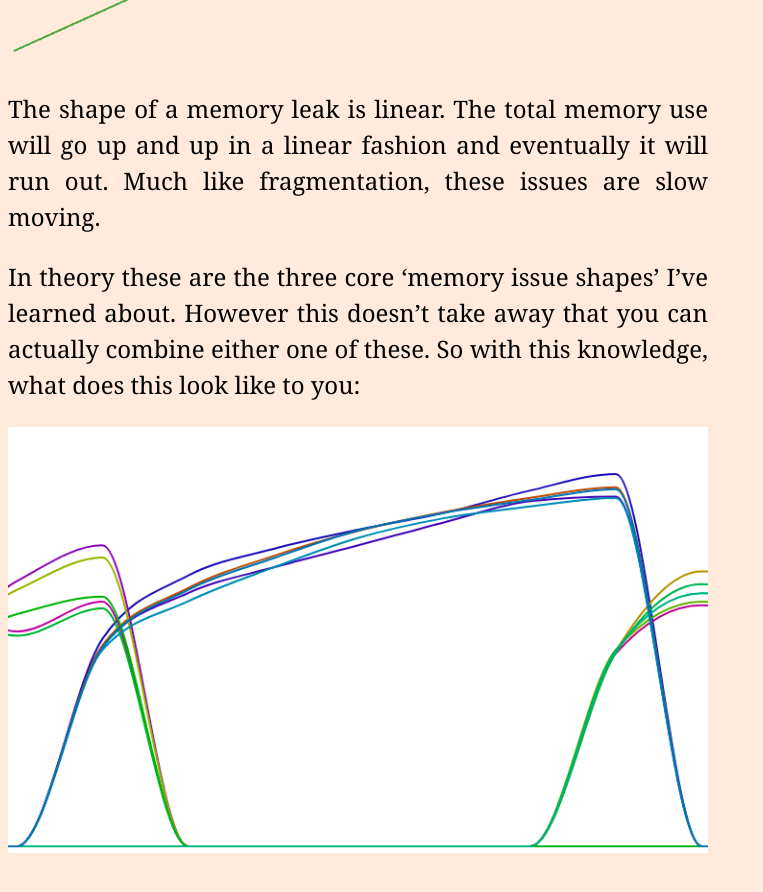
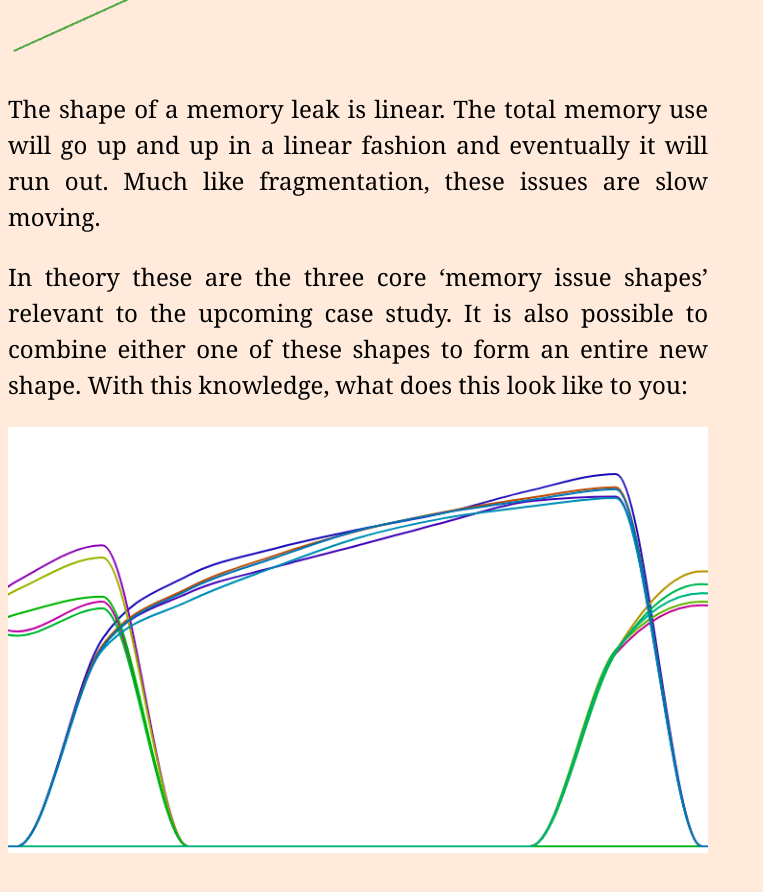
Before and after one commit to grdw/grdw, a Jekyll site: the page built from _posts/2020-09-11-the-shape-of-memory-issues.md, in a window 1280 px wide and 900 px high, scrolled down 2389 px. Shown: the top 892 px of the window, without its empty margins (0-763 px from the left). Built offline with Jekyll 4.4.1, drawn with Linux system fonts in a browser that asks for light colours.

Commit message:
Add some more glue

```diff
--- a/_posts/2020-09-11-the-shape-of-memory-issues.md
+++ b/_posts/2020-09-11-the-shape-of-memory-issues.md
@@ -29,7 +29,7 @@ The shape of memory fragmentation is logarithmically. This means the total memor
 
 The shape of a memory leak is linear. The total memory use will go up and up in a linear fashion and eventually it will run out. Much like fragmentation, these issues are slow moving.
 
-In theory these are the three core ‘memory issue shapes' I've learned about. However this doesn't take away that you can actually combine either one of these. So with this knowledge, what does this look like to you:
+In theory these are the three core 'memory issue shapes' relevant to the upcoming case study. It is also possible to combine either one of these shapes to form an entire new shape. With this knowledge, what does this look like to you:
 
 ![bloat](/img/1/4.png)
 
```
